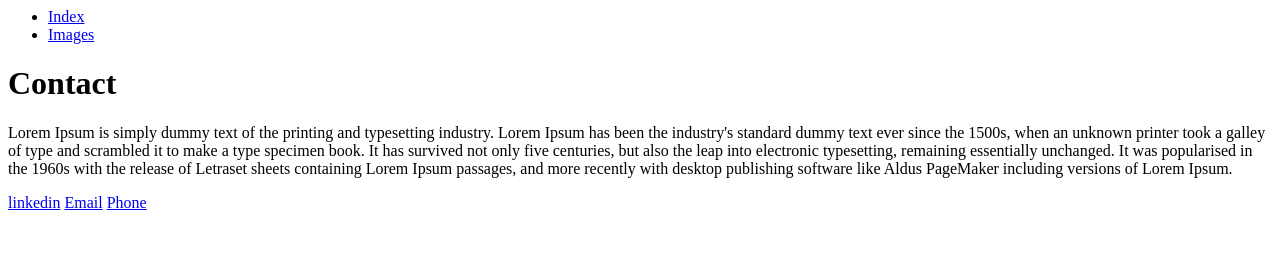
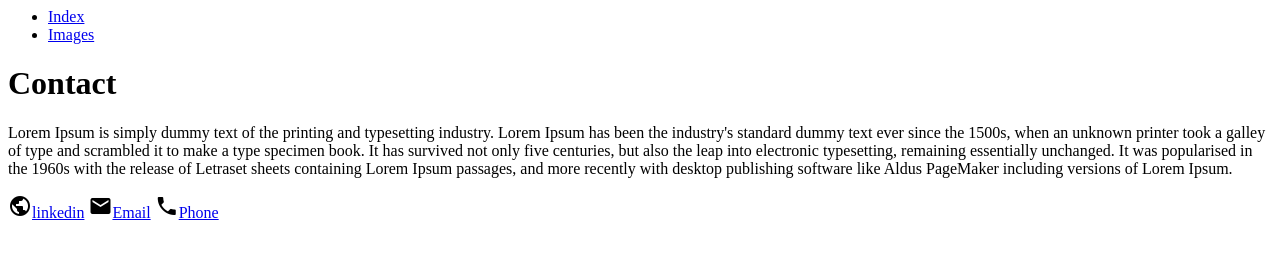
Before and after one commit to adlascio-instructor/w1d2-html-exercise-sabakantaro, a plain HTML site: page contact.html in a window 1280 px wide. Drawn offline with Linux system fonts and the light colour scheme.

Commit message:
Update contact html file

```diff
--- a/contact.html
+++ b/contact.html
@@ -9,6 +9,8 @@
 
 <p>Lorem Ipsum is simply dummy text of the printing and typesetting industry. Lorem Ipsum has been the industry's standard dummy text ever since the 1500s, when an unknown printer took a galley of type and scrambled it to make a type specimen book. It has survived not only five centuries, but also the leap into electronic typesetting, remaining essentially unchanged. It was popularised in the 1960s with the release of Letraset sheets containing Lorem Ipsum passages, and more recently with desktop publishing software like Aldus PageMaker including versions of Lorem Ipsum.</p>
 
-<a href="https://www.linkedin.com/in/ryosuke-yano-8b5107229/">linkedin</a>
-<a href="mailto:athegl018891@gmail.com">Email</a>
-<a href="tel:2369939144">Phone</a>
+<i class="material-icons">public</i><a href="https://www.linkedin.com/in/ryosuke-yano-8b5107229/">linkedin</a>
+<i class="material-icons">email</i><a href="mailto:athegl018891@gmail.com">Email</a>
+<i class="material-icons">phone</i><a href="tel:2369939144">Phone</a>
+
+<link rel="stylesheet" href="https://fonts.googleapis.com/icon?family=Material+Icons">
```
